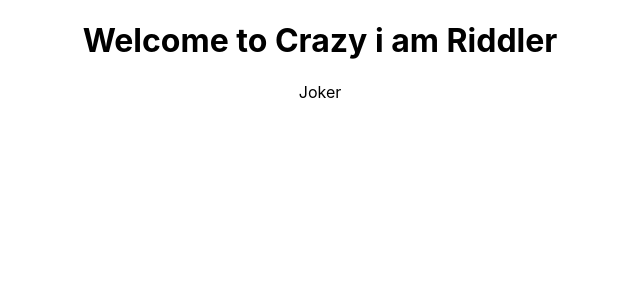
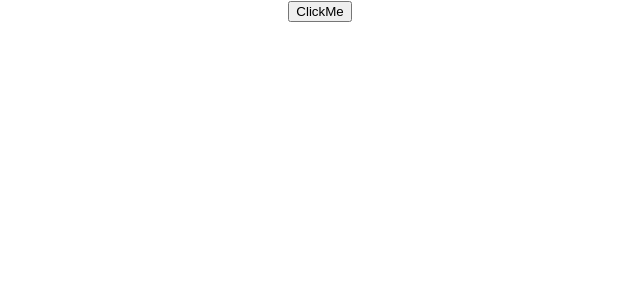
Before and after one commit to Martin023/start-react, a React (Create React App) app: page / in a window 1280 px wide. Shown: the top 300 px of the page, without its empty margins (320-960 px from the left). Built offline with nearby package versions, Linux system fonts and the light colour scheme.

Commit message:
handling events in functional components

```diff
--- a/src/App.js
+++ b/src/App.js
@@ -5,6 +5,7 @@
 import Home from './components/home';
 import Message from './components/Message'
 import Counter from './components/Counter';
+import FunctionClick from './components/FunctionClick';
 function App() {
   return (
     <div className="App">
@@ -15,12 +16,14 @@
       {/*  or <Greet/> if there is no content btwn the tags */}
 
       {/* importing a class component */}
-      <Welcome name='Crazy' heroName ='Riddler'><p>Joker</p></Welcome>
+      {/* <Welcome name='Crazy' heroName ='Riddler'><p>Joker</p></Welcome> */}
       {/* <Message></Message> */}
 
       {/* <Home></Home> */}
 
       {/* <Counter/> */}
+
+      <FunctionClick></FunctionClick>
     </div>
   );
 }
--- /dev/null
+++ b/src/components/FunctionClick.js
@@ -0,0 +1,19 @@
+import React from 'react'
+
+function FunctionClick() {
+
+    //event handler function
+    function clickHandler(){
+        console.log('click me')
+    }
+    // const clickHandler = () => {
+    //     console.log("Button Click!")
+    // }
+  return (
+    <div>
+        <button onClick={clickHandler}>ClickMe</button>
+    </div>
+  )
+}
+
+export default FunctionClick
```
